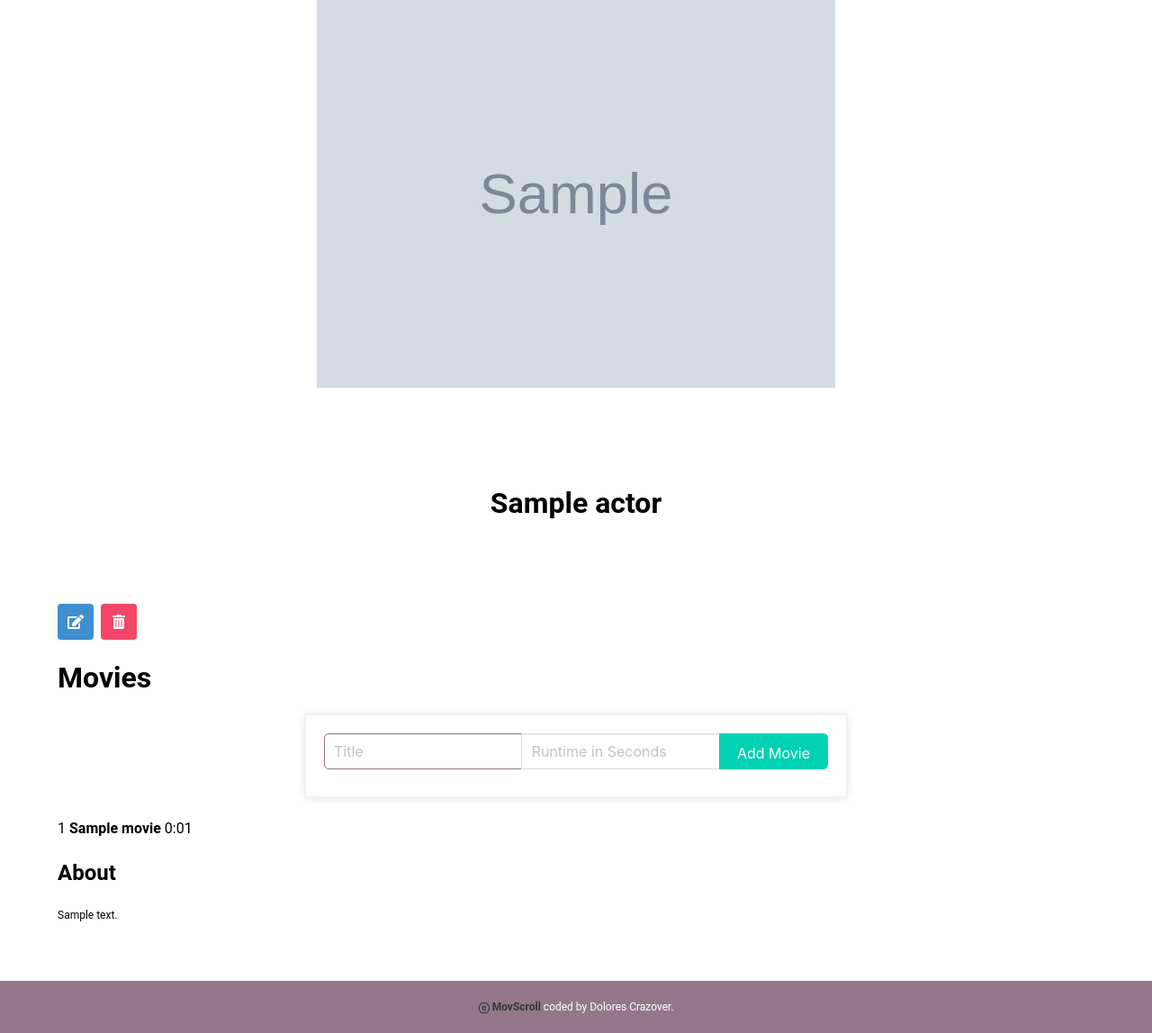
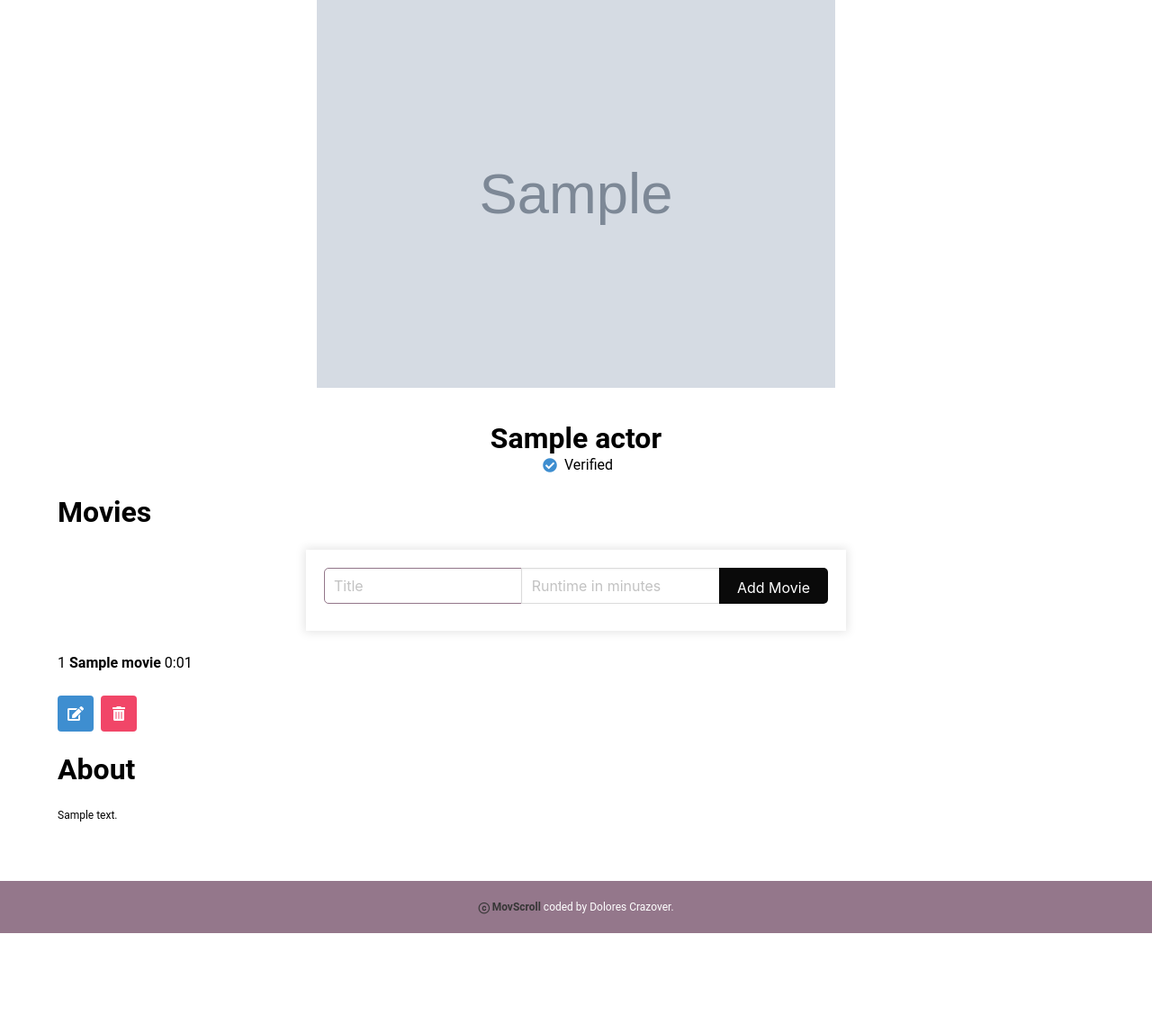
Before and after one commit to DoloresCode/MovScroll, a Django app: page /actor/1/ in a window 1280 px wide. Shown: the part 85-1233 px from the top of the page at 90% size. After the commit the page ends 1122 px from the top, so only its background shows below. Run offline with Django 4.2, Linux system fonts and the light colour scheme; tables that the repository leaves empty hold one stand-in row (values such as "Sample post"); grey boxes marked "Sample" are stand-in pictures.

Commit message:
actor detail page in advance progress

```diff
--- a/main_app/static/styles/main.css
+++ b/main_app/static/styles/main.css
@@ -412,9 +412,10 @@ img {
 
 .detail__name {
   display: flex;
+  flex-direction: column;
   justify-content: center;
   align-items: center;
-  min-height: 30vh;
+  min-height: 15vh;
 }
 
 .actor-name {
@@ -428,10 +429,16 @@ img {
   }
 
   .detail__name {
-    min-height: 20vh;
+    min-height: 15vh;
   }
 
   .actor-name {
     margin-top: 0.5rem;
   }
 }
+
+.icon-text {
+  display: flex;
+  justify-content: center;
+  align-items: center;
+}
--- a/main_app/templates/actor_detail.html
+++ b/main_app/templates/actor_detail.html
@@ -4,7 +4,10 @@
 </div>
 
 <div class="detail__name">
-  {% if actor.verified_artist %}
+  <div class="actor-name">
+    <h1 class="title">{{actor.name}}</h1>
+  </div>
+  {% if actor.verified_actor %}
   <div class="icon-text">
     <span class="icon has-text-info">
       <i class="fas fa-check-circle"></i>
@@ -12,23 +15,9 @@
     <span>Verified</span>
   </div>
   {% endif %}
-  <div class="actor-name">
-    <h1 class="title">{{actor.name}}</h1>
-  </div>
 </div>
 <div class="detail__container">
-  <div class="buttons">
-    <a href="{% url 'actor_update' actor.pk %}" class="button is-info">
-      <span class="icon">
-        <i class="fas fa-edit"></i>
-      </span>
-    </a>
-    <a href="{% url 'actor_delete' actor.pk %}" class="button is-danger">
-      <span class="icon">
-        <i class="fas fa-trash-alt"></i>
-      </span>
-    </a>
-  </div>
+
   <div class="detail__movies mb-5">
     <h3 class="title is-3">Movies</h3>
 
@@ -49,13 +38,13 @@
                     class="input"
                     type="number"
                     name="runtime"
-                    placeholder="Runtime in Seconds"
+                    placeholder="Runtime in minutes"
                     min="1"
                     required
                 />
             </div>
             <div class="control">
-                <input class="button is-primary" type="submit" value="Add Movie" />
+                <input class="button is-black" type="submit" value="Add Movie" />
             </div>
         </div>
     </form>
@@ -75,8 +64,20 @@
 
     {% endfor %}
   </div>
+  <div class="buttons">
+    <a href="{% url 'actor_update' actor.pk %}" class="button is-info">
+      <span class="icon">
+        <i class="fas fa-edit"></i>
+      </span>
+    </a>
+    <a href="{% url 'actor_delete' actor.pk %}" class="button is-danger">
+      <span class="icon">
+        <i class="fas fa-trash-alt"></i>
+      </span>
+    </a>
+  </div>
   <div class="detail__about">
-    <h4 class="title is-4">About</h4>
+    <h4 class="title is-3">About</h4>
     <p>{{actor.bio}}</p>
   </div>
 </div>
```
